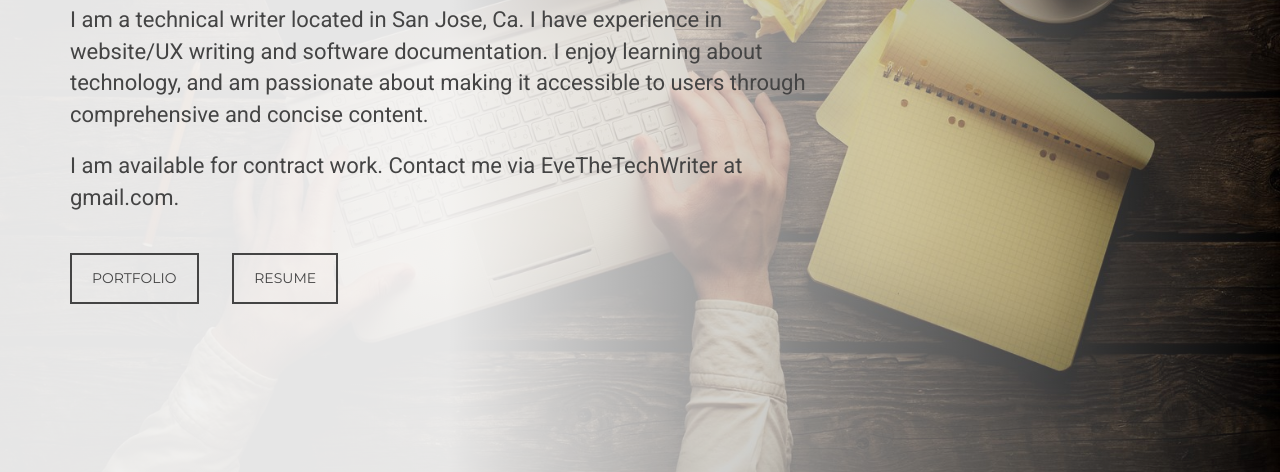
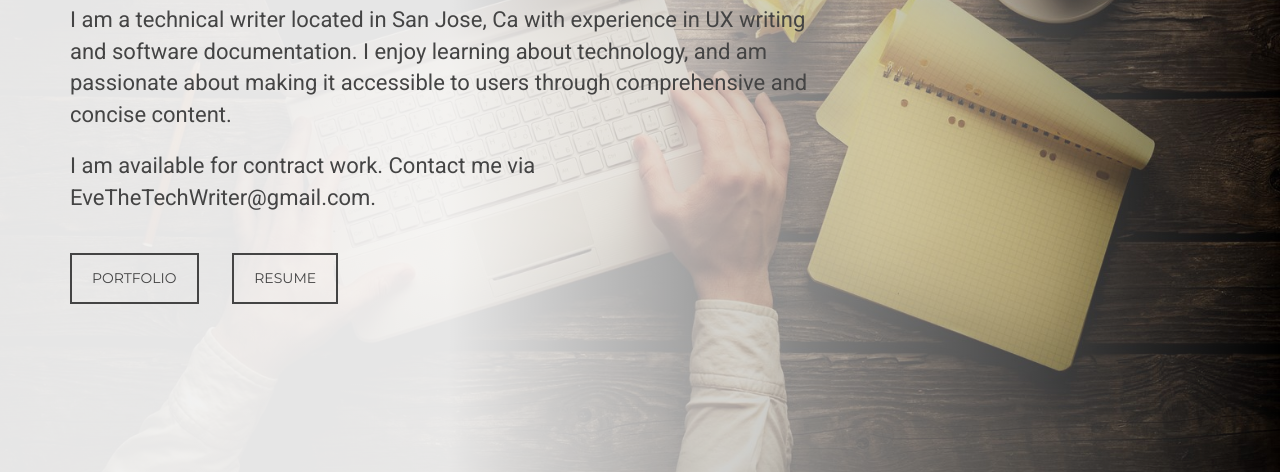
Before and after one commit to EveCorado/evecorado.github.io, a plain HTML site: page index.html in a window 1280 px wide. Shown: the part 326-798 px from the top of the page. Drawn offline with Linux system fonts and the light colour scheme.

Commit message:
updated resume; contact info on website

```diff
--- a/index.html
+++ b/index.html
@@ -42,9 +42,9 @@
               <div class="col-xs-12 col-md-8">
                 <div class="intro-text">
                   <h1>Eve</h1>
-                  <p>I am a technical writer located in San Jose, Ca. I have experience in website/UX writing and software documentation. I enjoy learning about technology, and am passionate about making it accessible to users through comprehensive and concise content.
+                  <p>I am a technical writer located in San Jose, Ca with experience in UX writing and software documentation. I enjoy learning about technology, and am passionate about making it accessible to users through comprehensive and concise content.
                   </p>
-                  <p>I am available for contract work. Contact me via EveTheTechWriter at gmail.com.</p>
+                  <p>I am available for contract work. Contact me via EveTheTechWriter@gmail.com.</p>
                   <a href="#portfolio" class="btn btn-custom btn-lg page-scroll">Portfolio</a>
                   <a href="img/Resume.pdf" class="btn btn-custom btn-lg page-scroll">Resume</a>
                 </div>
```
Also changed, not shown: 1 other file.
